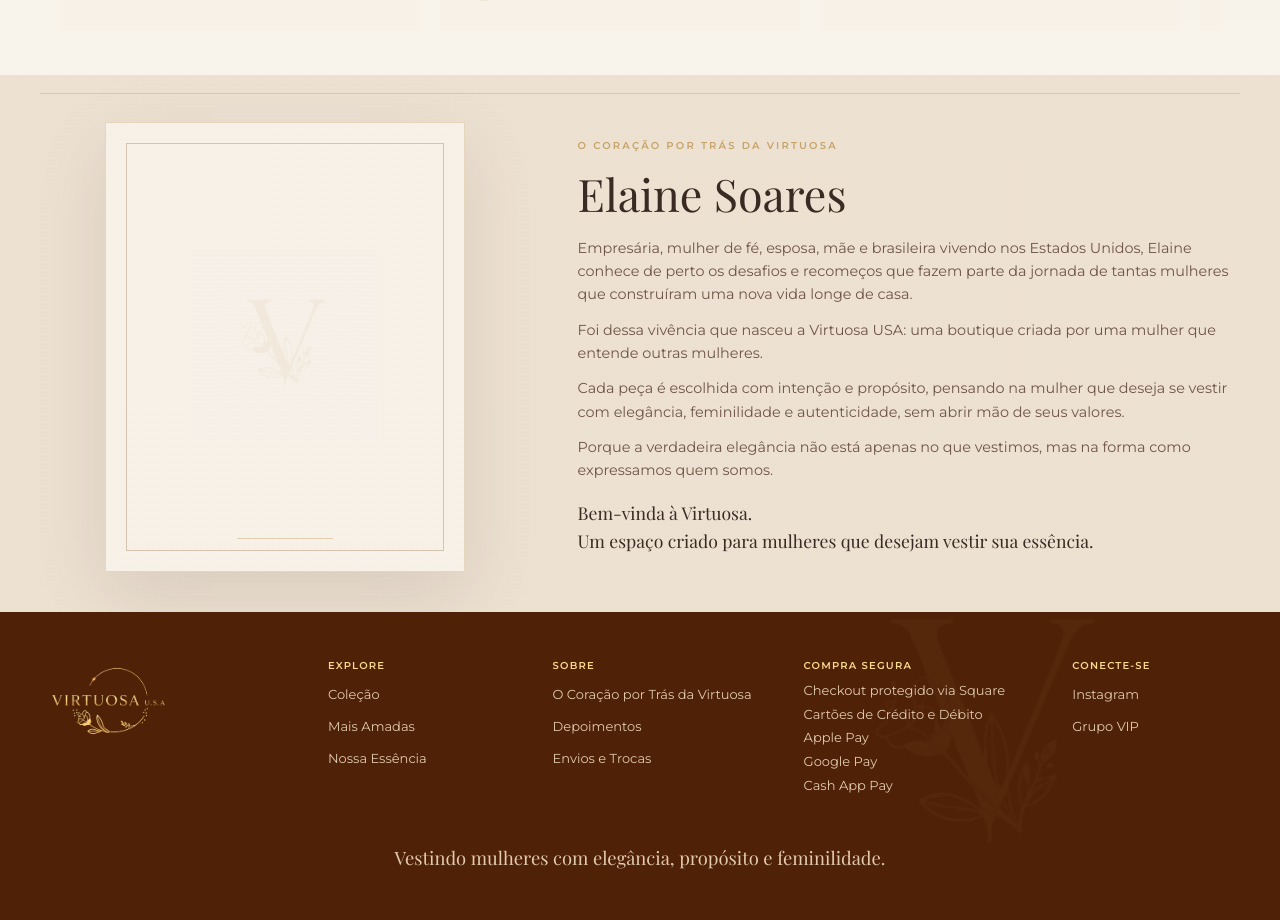
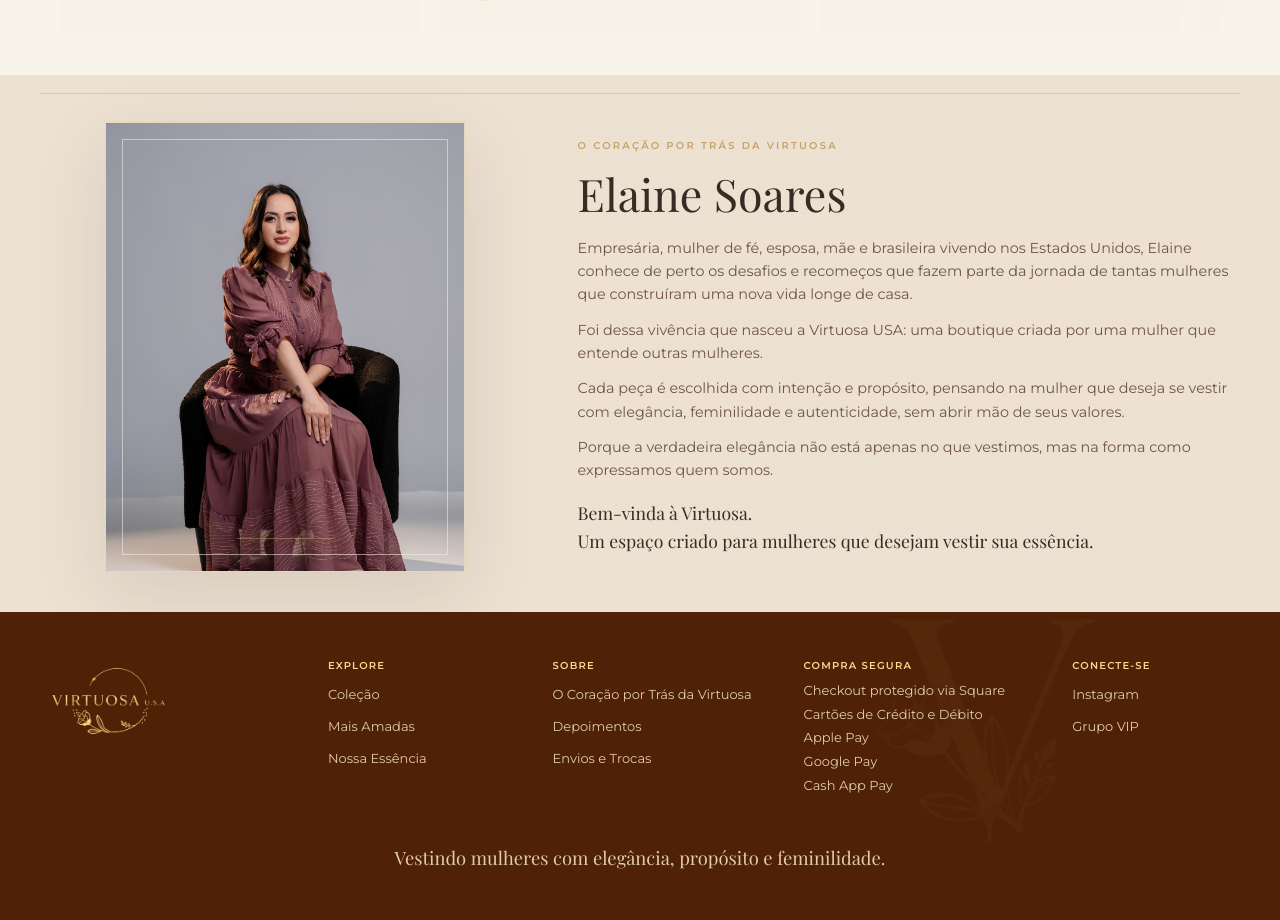
Before and after one commit to universocsdigital-wq/virtuosa-usa, a Next.js app: page / in a window 1280 px wide. Shown: the part 3151-4071 px from the top of the page. Built offline with nearby package versions, Linux system fonts and the light colour scheme; a web font is replaced by a local one.

Commit message:
feat: add Elaine Soares photo

```diff
--- a/components/home/OwnerStory.tsx
+++ b/components/home/OwnerStory.tsx
@@ -1,3 +1,5 @@
+import Image from "next/image";
+
 export function OwnerStory() {
   return (
     <section
@@ -8,18 +10,15 @@ export function OwnerStory() {
       <div className="container-virtuosa">
         <div className="grid items-center gap-6 border-t border-[#D9C8B5] pt-7 lg:grid-cols-[0.85fr_1.15fr] lg:gap-12 lg:pt-7">
           <div className="relative mx-auto aspect-[4/5] w-full max-w-[230px] overflow-hidden border border-[#C6A36A]/35 bg-[#F7F1E8] shadow-[0_18px_48px_rgba(42,23,18,0.08)] lg:max-w-[360px] lg:shadow-[0_24px_70px_rgba(42,23,18,0.10)]">
-            <div className="absolute inset-5 border border-[#C6A36A]/22" aria-hidden />
-            <div className="absolute inset-0 texture-linen opacity-70" aria-hidden />
-            <div
-              className="absolute inset-0 opacity-[0.075]"
-              style={{
-                backgroundImage: "url('/svg/MONOGRAMA/Monograma sem Circulo Fundo Claro.svg.svg')",
-                backgroundPosition: "center",
-                backgroundRepeat: "no-repeat",
-                backgroundSize: "52%",
-              }}
-              aria-hidden
+            <Image
+              src="/images/brand/elaine-soares.jpg"
+              alt="Elaine Soares, fundadora da Virtuosa USA"
+              fill
+              sizes="(min-width: 1024px) 360px, 230px"
+              className="object-cover object-center"
             />
+            <div className="absolute inset-4 border border-[#F7F1E8]/55" aria-hidden />
+            <div className="absolute inset-0 bg-gradient-to-t from-[#2A1712]/12 via-transparent to-[#F7F1E8]/8" aria-hidden />
             <div className="absolute bottom-8 left-1/2 h-px w-24 -translate-x-1/2 bg-[#C6A36A]/45" aria-hidden />
           </div>
 
```
Also changed, not shown: public/images/brand/elaine-soares.jpg (added).
